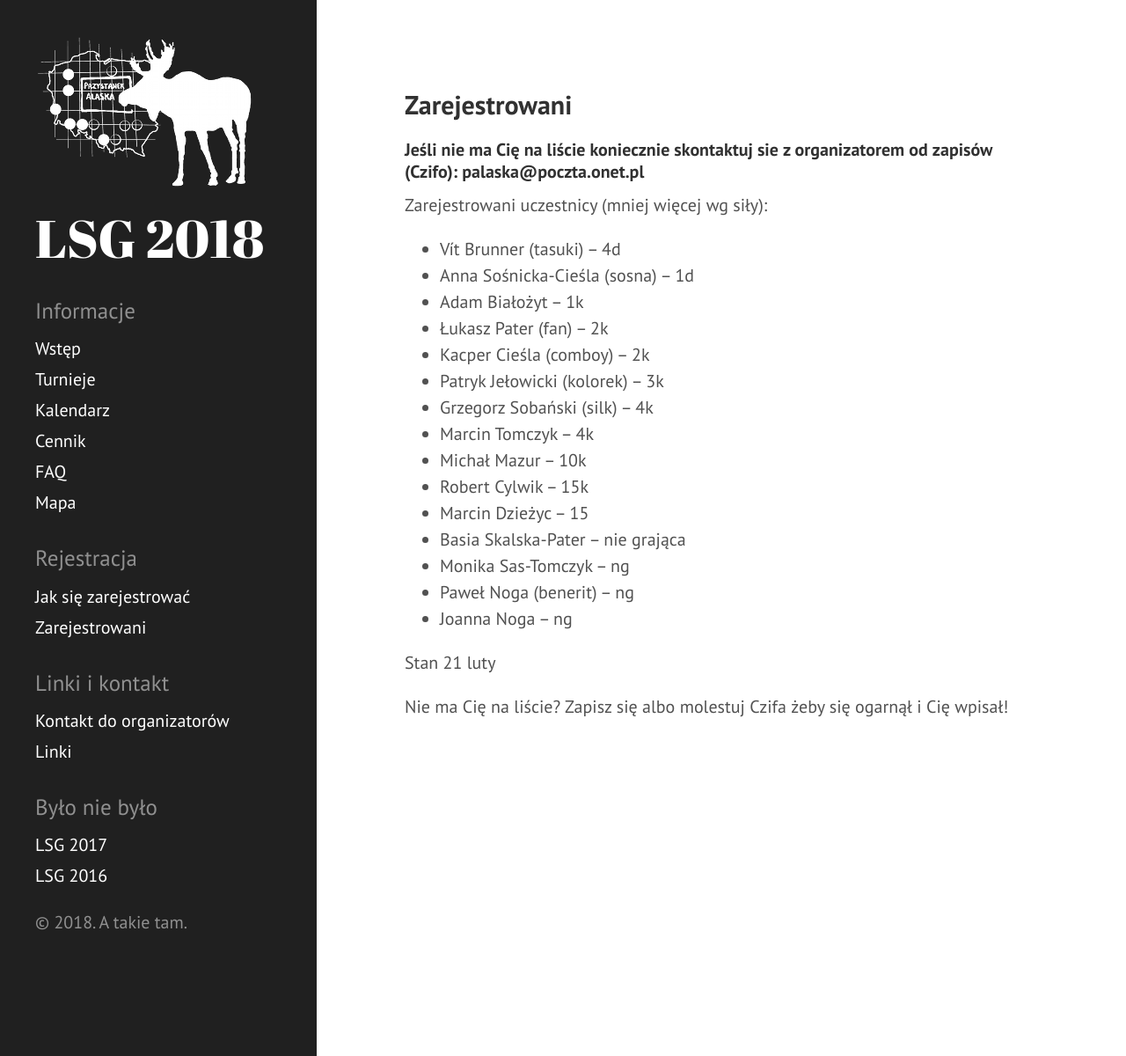
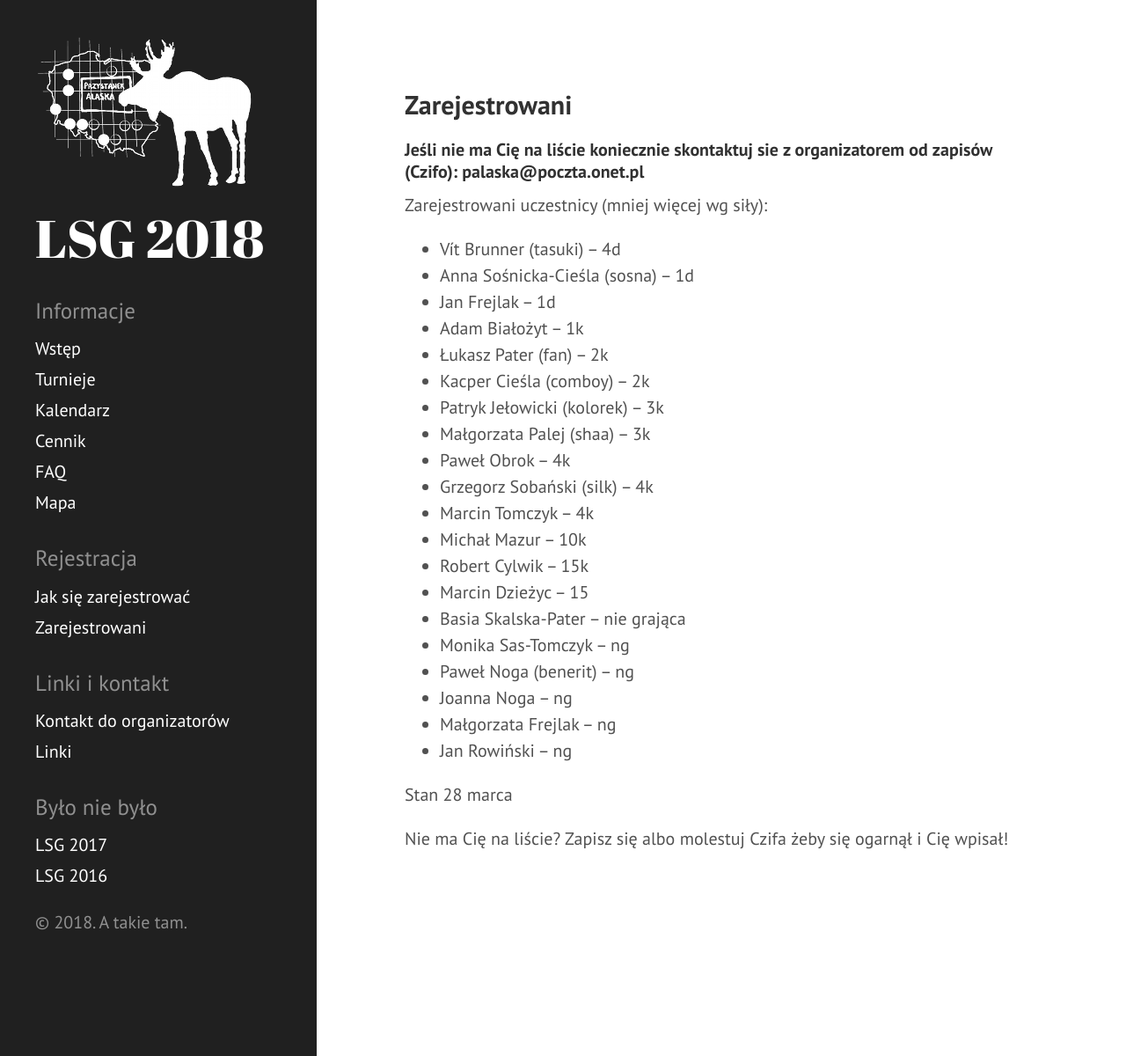
Before and after one commit to tasuki/lsg, a Jekyll site: the page built from zarejestrowani.md, in a window 1280 px wide. Shown: the whole page at 88% size. Built offline with Jekyll 4.4.1, drawn with Linux system fonts in a browser that asks for light colours.

Commit message:
Update zarejestrowani.md

```diff
--- a/zarejestrowani.md
+++ b/zarejestrowani.md
@@ -12,10 +12,13 @@ Zarejestrowani uczestnicy (mniej więcej wg siły):
 
 - Vít Brunner (tasuki) -- 4d
 - Anna Sośnicka-Cieśla (sosna) -- 1d
+- Jan Frejlak -- 1d
 - Adam Białożyt -- 1k
 - Łukasz Pater (fan) -- 2k
 - Kacper Cieśla (comboy) -- 2k
 - Patryk Jełowicki (kolorek) -- 3k
+- Małgorzata Palej (shaa) -- 3k
+- Paweł Obrok -- 4k
 - Grzegorz Sobański (silk) -- 4k
 - Marcin Tomczyk -- 4k
 - Michał Mazur -- 10k
@@ -25,11 +28,13 @@ Zarejestrowani uczestnicy (mniej więcej wg siły):
 - Monika Sas-Tomczyk -- ng
 - Paweł Noga (benerit) -- ng
 - Joanna Noga -- ng
+- Małgorzata Frejlak -- ng
+- Jan Rowiński -- ng
 
 
 
 
 
-Stan 21 luty
+Stan 28 marca
 
 Nie ma Cię na liście?  Zapisz się albo molestuj Czifa żeby się ogarnął i Cię wpisał!
```
